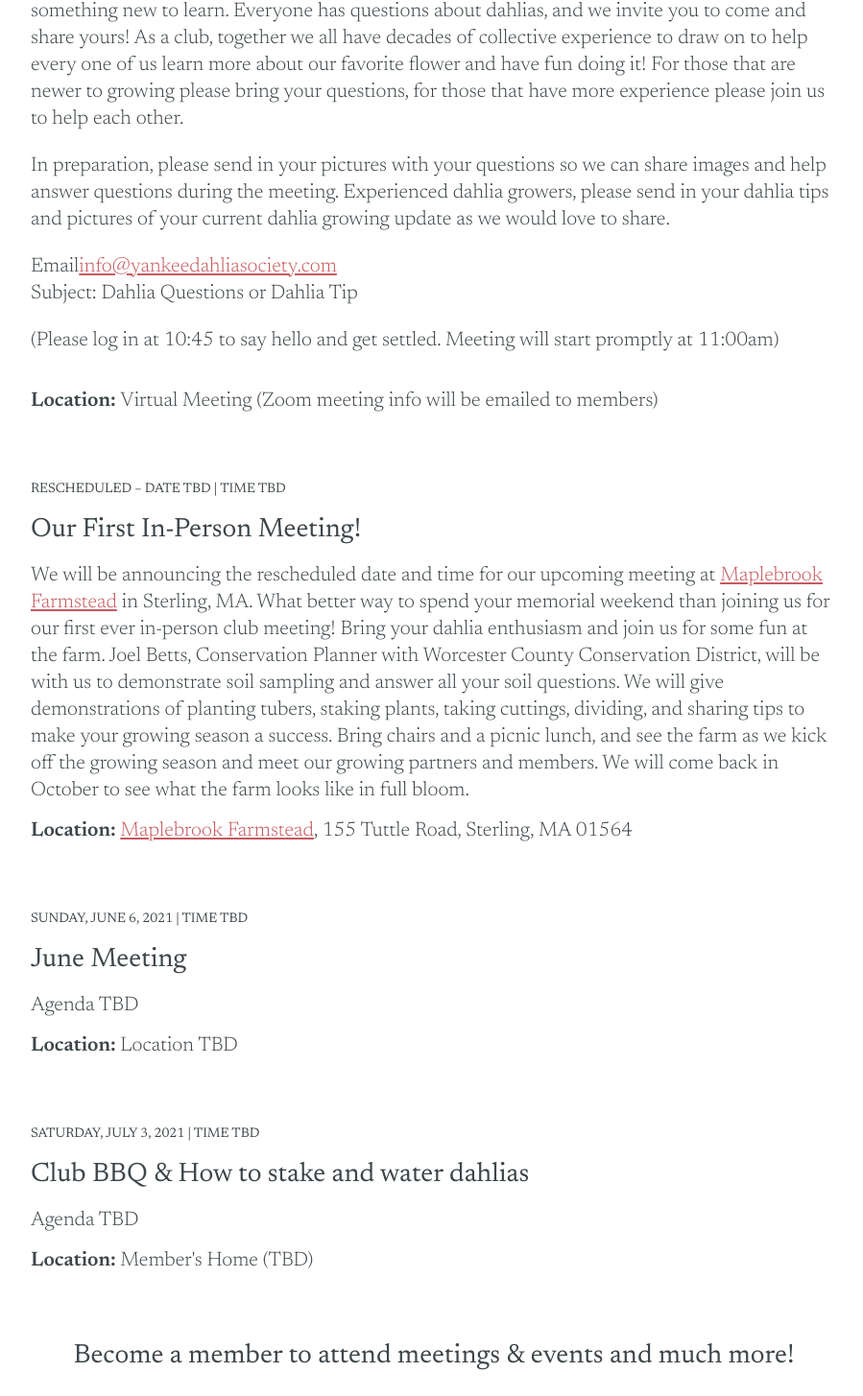
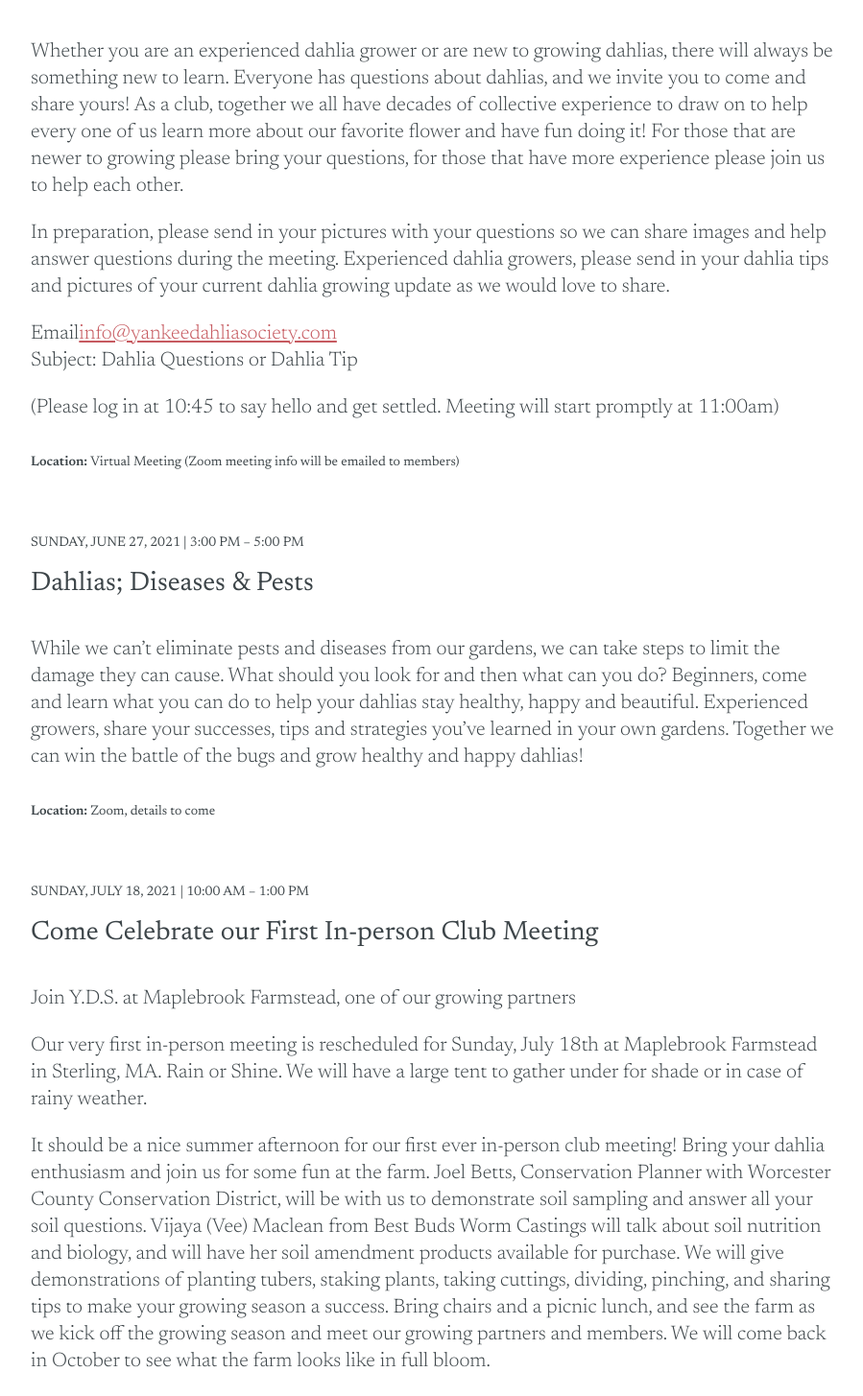
Before and after one commit to johnthedesigner/yds-static, a Next.js app in the folder src/: page /meetings in a window 1280 px wide. Shown: the part 1342-2797 px from the top of the page at 96% size, without its empty margins (188-1087 px from the left). Built offline with nearby package versions, Linux system fonts and the light colour scheme.

Commit message:
Add new events and allow toggling display of past events

```diff
--- a/src/package.json
+++ b/src/package.json
@@ -12,6 +12,7 @@
         "@svgr/webpack": "^5.5.0",
         "globby": "^11.0.2",
         "lodash": "^4.17.20",
+        "moment": "^2.29.1",
         "next": "10.0.5",
         "prettier": "^2.2.1",
         "react": "17.0.1",
--- a/src/pages/meetings.js
+++ b/src/pages/meetings.js
@@ -1,4 +1,7 @@
+import { useState } from 'react'
+import _ from 'lodash'
 import Link from 'next/link'
+import moment from 'moment'
 
 import Page from '../components/page'
 import Hero from '../components/hero'
@@ -15,26 +18,22 @@ const Event = (props) => {
                 {props.date} | {props.time}
             </h4>
             <h3 className="event__name">{props.name}</h3>
-            <p className="event__description">
+            <div className="event__description">
                 <Description />
-            </p>
-            <p className="event__location">
+            </div>
+            <div className="event__location">
                 <b>Location: </b> <Location />
-            </p>
+            </div>
         </div>
     )
 }
 
-export default function Events() {
-    return (
-        <Page page={pages.meetings}>
-            <Hero title="Meetings" image="/colorful-arrangement.jpg" />
-            <Bumper text="Club meetings will typically be held on the 1st Sunday of the month.  During the dahlia blooming season we will hold a few extra events." />
-            <Event
-                date="Sunday, April 11, 2021"
-                time="11:00 am – 1:00 pm"
-                name="Talking Dahlias with Paula from Garden Bee Flower Farm"
-                description={() => {
+const events = [
+    {
+        date: '20210411',
+        time: '11:00 am – 1:00 pm',
+        name: 'Talking Dahlias with Paula from Garden Bee Flower Farm',
+        description: () => {
             return (
                 <span>
                     <p>
@@ -47,82 +46,76 @@ export default function Events() {
                             {' '}
                             Garden Bee Flower Farm
                         </a>
-                                , located in the Piedmont Triad of North
-                                Carolina. Paula’s background includes
-                                volunteering as a master gardener since 2015.
-                                Her flower farming started six years ago with
-                                four 100-foot beds on her newly purchased
-                                property. After attending a flower farming
-                                workshop she jumped right into the role and
-                                since then her business has expanded to 10 times
-                                that original bed space.
+                        , located in the Piedmont Triad of North Carolina.
+                        Paula’s background includes volunteering as a master
+                        gardener since 2015. Her flower farming started six
+                        years ago with four 100-foot beds on her newly purchased
+                        property. After attending a flower farming workshop she
+                        jumped right into the role and since then her business
+                        has expanded to 10 times that original bed space.
                     </p>
                     <p>
-                                Dahlias have taken the lead in what Paula really
-                                loves to grow and that has motivated her to grow
-                                over 200 varieties. The farm encompasses one
-                                acre of seasonal flowers and dahlias and
-                                produces 500-1000 dahlias weekly to a large
-                                floral industry wholesaler. She enjoys taking
-                                notes on the varieties she grows to evaluate
-                                which ones grow well in hot humid conditions.
+                        Dahlias have taken the lead in what Paula really loves
+                        to grow and that has motivated her to grow over 200
+                        varieties. The farm encompasses one acre of seasonal
+                        flowers and dahlias and produces 500-1000 dahlias weekly
+                        to a large floral industry wholesaler. She enjoys taking
+                        notes on the varieties she grows to evaluate which ones
+                        grow well in hot humid conditions.
                     </p>
                     <p>
-                                Paula is also a member of the American Dahlia
-                                Society and her local chapter, Carolinas Dahlia
-                                Society in NC. She awaits the day for shows to
-                                resume and looks forward to showing dahlias.
-                                Paula will take us through her journey as a
-                                flower farmer, dahlia grower and enthusiast
-                                sharing a seasonal overview, some background
-                                behind the business and tips about growing
-                                dahlias from seed, cuttings and tubers. You
-                                don’t want to miss this opportunity to meet with
-                                Paula and join us for our first club meeting.
+                        Paula is also a member of the American Dahlia Society
+                        and her local chapter, Carolinas Dahlia Society in NC.
+                        She awaits the day for shows to resume and looks forward
+                        to showing dahlias. Paula will take us through her
+                        journey as a flower farmer, dahlia grower and enthusiast
+                        sharing a seasonal overview, some background behind the
+                        business and tips about growing dahlias from seed,
+                        cuttings and tubers. You don’t want to miss this
+                        opportunity to meet with Paula and join us for our first
+                        club meeting.
                     </p>
                     <p>
-                                (Please log in at 10:45 to say hello and get
-                                settled. Meeting will start promptly at 11:00am)
+                        (Please log in at 10:45 to say hello and get settled.
+                        Meeting will start promptly at 11:00am)
                     </p>
                 </span>
             )
-                }}
-                location={() => {
+        },
+        location: () => {
             return (
                 <span>
-                            Virtual Meeting (Zoom meeting info will be emailed
-                            to members)
+                    Virtual Meeting (Zoom meeting info will be emailed to
+                    members)
                 </span>
             )
-                }}
-            />
-            <Event
-                date="Sunday, May 16, 2021"
-                time="11:00 am – 1:00 pm"
-                name="Dahlia Questions & Conversation"
-                description={() => {
+        },
+    },
+    {
+        date: '20210516',
+        time: '11:00 am – 1:00 pm',
+        name: 'Dahlia Questions & Conversation',
+        description: () => {
             return (
                 <span>
                     <p>
-                                Whether you are an experienced dahlia grower or
-                                are new to growing dahlias, there will always be
-                                something new to learn. Everyone has questions
-                                about dahlias, and we invite you to come and
-                                share yours! As a club, together we all have
-                                decades of collective experience to draw on to
-                                help every one of us learn more about our
-                                favorite flower and have fun doing it! For those
-                                that are newer to growing please bring your
-                                questions, for those that have more experience
-                                please join us to help each other.
+                        Whether you are an experienced dahlia grower or are new
+                        to growing dahlias, there will always be something new
+                        to learn. Everyone has questions about dahlias, and we
+                        invite you to come and share yours! As a club, together
+                        we all have decades of collective experience to draw on
+                        to help every one of us learn more about our favorite
+                        flower and have fun doing it! For those that are newer
+                        to growing please bring your questions, for those that
+                        have more experience please join us to help each other.
                     </p>
                     <p>
-                                In preparation, please send in your pictures
-                                with your questions so we can share images and
-                                help answer questions during the meeting.
-                                Experienced dahlia growers, please send in your
-                                dahlia tips and pictures of your current dahlia
-                                growing update as we would love to share.
+                        In preparation, please send in your pictures with your
+                        questions so we can share images and help answer
+                        questions during the meeting. Experienced dahlia
+                        growers, please send in your dahlia tips and pictures of
+                        your current dahlia growing update as we would love to
+                        share.
                     </p>
                     <p>
                         Email
@@ -136,91 +129,205 @@ export default function Events() {
                         Subject: Dahlia Questions or Dahlia Tip
                     </p>
                     <p>
-                                (Please log in at 10:45 to say hello and get
-                                settled. Meeting will start promptly at 11:00am)
+                        (Please log in at 10:45 to say hello and get settled.
+                        Meeting will start promptly at 11:00am)
                     </p>
                 </span>
             )
-                }}
-                location={() => {
+        },
+        location: () => {
             return (
                 <span>
-                            Virtual Meeting (Zoom meeting info will be emailed
-                            to members)
+                    Virtual Meeting (Zoom meeting info will be emailed to
+                    members)
                 </span>
             )
-                }}
-            />
-            <Event
-                date="RESCHEDULED – Date TBD"
-                time="Time TBD"
-                name="Our First In-Person Meeting!"
-                description={() => {
+        },
+    },
+    {
+        date: '20210627',
+        time: '3:00 pm – 5:00 pm',
+        name: 'Dahlias; Diseases & Pests',
+        description: () => {
+            return (
+                <p>
+                    While we can’t eliminate pests and diseases from our
+                    gardens, we can take steps to limit the damage they can
+                    cause. What should you look for and then what can you do?
+                    Beginners, come and learn what you can do to help your
+                    dahlias stay healthy, happy and beautiful. Experienced
+                    growers, share your successes, tips and strategies you’ve
+                    learned in your own gardens. Together we can win the battle
+                    of the bugs and grow healthy and happy dahlias!
+                </p>
+            )
+        },
+        location: () => {
+            return 'Zoom, details to come'
+        },
+    },
+    {
+        date: '20210718',
+        time: '10:00 am – 1:00 pm',
+        name: 'Come Celebrate our First In-person Club Meeting',
+        description: () => {
             return (
                 <span>
-                            We will be announcing the rescheduled date and time
-                            for our upcoming meeting at{' '}
-                            <Link href="https://www.maplebrookfarmstead.com/">
-                                <a
-                                    target="_blank"
-                                    title="Mapblebrook Farmstead"
-                                >
-                                    Maplebrook Farmstead
-                                </a>
-                            </Link>{' '}
-                            in Sterling, MA. What better way to spend your
-                            memorial weekend than joining us for our first ever
-                            in-person club meeting! Bring your dahlia enthusiasm
-                            and join us for some fun at the farm. Joel Betts,
-                            Conservation Planner with Worcester County
-                            Conservation District, will be with us to
-                            demonstrate soil sampling and answer all your soil
-                            questions. We will give demonstrations of planting
-                            tubers, staking plants, taking cuttings, dividing,
-                            and sharing tips to make your growing season a
-                            success. Bring chairs and a picnic lunch, and see
-                            the farm as we kick off the growing season and meet
-                            our growing partners and members. We will come back
-                            in October to see what the farm looks like in full
-                            bloom.
+                    <p>
+                        Join Y.D.S. at Maplebrook Farmstead, one of our growing
+                        partners
+                    </p>
+                    <p>
+                        Our very first in-person meeting is rescheduled for
+                        Sunday, July 18th at Maplebrook Farmstead in Sterling,
+                        MA. Rain or Shine. We will have a large tent to gather
+                        under for shade or in case of rainy weather.
+                    </p>
+                    <p>
+                        It should be a nice summer afternoon for our first ever
+                        in-person club meeting! Bring your dahlia enthusiasm and
+                        join us for some fun at the farm. Joel Betts,
+                        Conservation Planner with Worcester County Conservation
+                        District, will be with us to demonstrate soil sampling
+                        and answer all your soil questions. Vijaya (Vee) Maclean
+                        from Best Buds Worm Castings will talk about soil
+                        nutrition and biology, and will have her soil amendment
+                        products available for purchase. We will give
+                        demonstrations of planting tubers, staking plants,
+                        taking cuttings, dividing, pinching, and sharing tips to
+                        make your growing season a success. Bring chairs and a
+                        picnic lunch, and see the farm as we kick off the
+                        growing season and meet our growing partners and
+                        members. We will come back in October to see what the
+                        farm looks like in full bloom.
+                    </p>
+                    <p>
+                        Maplebrook Farmstead farm stand will be open and have
+                        goodies and aged manure for purchase. For aged manure,
+                        $5/Bucket, BYO bucket & fill your own bucket.
+                    </p>
                 </span>
             )
+        },
+        location: () => {
+            return 'Maplebrook Farmstead, 155 Tuttle Road, Sterling, MA 01564'
+        },
+    },
+    {
+        date: '20210829',
+        time: 'TBD',
+        name: 'Garden Walk, Potluck BBQ & Reading the ADS Classification Book',
+        description: () => {
+            return null
+        },
+        location: () => {
+            return 'Misty Florez’s Garden, Woburn, MA'
+        },
+    },
+    {
+        date: '20210919',
+        time: 'TBD',
+        name: 'Garden Tour hosted by Robin Sears of Robin’s Nest Designs',
+        description: () => {
+            return null
+        },
+        location: () => {
+            return 'Robin Shear’s Garden, South Hamilton, MA'
+        },
+    },
+    {
+        date: '20211003',
+        time: 'TBD',
+        name: 'Come see the dahlias in bloom at Maplebrook Farmstead',
+        description: () => {
+            return null
+        },
+        location: () => {
+            return 'Maplebrook Farmstead, 155 Tuttle Road, Sterling, MA 01564'
+        },
+    },
+]
+
+export default function Events() {
+    const [eventsType, setEventsType] = useState('upcoming')
+
+    const displayedEvents = () => {
+        let today = moment('YYYYMMDD')
+
+        let eventsToDisplay = []
+
+        if (eventsType == 'upcoming') {
+            _.map(events, (event) => {
+                if (moment().isBefore(event.date)) {
+                    eventsToDisplay.push(event)
+                }
+            })
+        } else if (eventsType == 'all') {
+            eventsToDisplay = [...events]
+        }
+
+        return eventsToDisplay
+    }
+
+    let buttonStyles = (type) => {
+        let defaultStyles = {
+            border: 'none',
+            background: 'none',
+            fontFamily: 'inherit',
+            fontSize: 'inherit',
+        }
+        if (type == eventsType) {
+            return {
+                ...defaultStyles,
+                color: '#3d4549',
+            }
+        } else {
+            return {
+                ...defaultStyles,
+                color: '#BBB',
+                cursor: 'pointer',
+            }
+        }
+    }
+
+    return (
+        <Page page={pages.meetings}>
+            <Hero title="Meetings" image="/colorful-arrangement.jpg" />
+            <Bumper text="Club meetings will typically be held on the 1st Sunday of the month.  During the dahlia blooming season we will hold a few extra events." />
+            <p
+                style={{
+                    width: '60rem',
+                    maxWidth: '90%',
+                    margin: '0 auto',
+                    textAlign: 'right',
                 }}
-                location={() => {
+            >
+                Showing:{' '}
+                <button
+                    style={buttonStyles('upcoming')}
+                    onClick={() => setEventsType('upcoming')}
+                >
+                    Upcoming Events
+                </button>{' '}
+                |{' '}
+                <button
+                    style={buttonStyles('all')}
+                    onClick={() => setEventsType('all')}
+                >
+                    All Events
+                </button>
+            </p>
+            {_.map(displayedEvents(), (event) => {
                 return (
-                        <span>
-                            <Link href="https://www.maplebrookfarmstead.com/">
-                                <a title="Maplebrook Farmstead" target="_blank">
-                                    Maplebrook Farmstead
-                                </a>
-                            </Link>
-                            , 155 Tuttle Road, Sterling, MA 01564
-                        </span>
+                    <Event
+                        date={moment(event.date).format('dddd, MMMM D, YYYY')}
+                        time={event.time}
+                        name={event.name}
+                        description={event.description}
+                        location={event.location}
+                    />
                 )
-                }}
-            />
-            <Event
-                date="Sunday, June 6, 2021"
-                time="Time TBD"
-                name="June Meeting"
-                description={() => {
-                    return <span>Agenda TBD</span>
-                }}
-                location={() => {
-                    return <span>Location TBD</span>
-                }}
-            />
-            <Event
-                date="Saturday, July 3, 2021"
-                time="Time TBD"
-                name="Club BBQ & How to stake and water dahlias"
-                description={() => {
-                    return <span>Agenda TBD</span>
-                }}
-                location={() => {
-                    return <span>Member's Home (TBD)</span>
-                }}
-            />
+            })}
             <Bumper
                 text="Become a member to attend meetings & events and much more!"
                 buttonUrl="/membership"
```
Also changed, not shown: 1 other file (tests, documents, lock files or other folders). Lines whose indentation alone changed are shown as unchanged.
